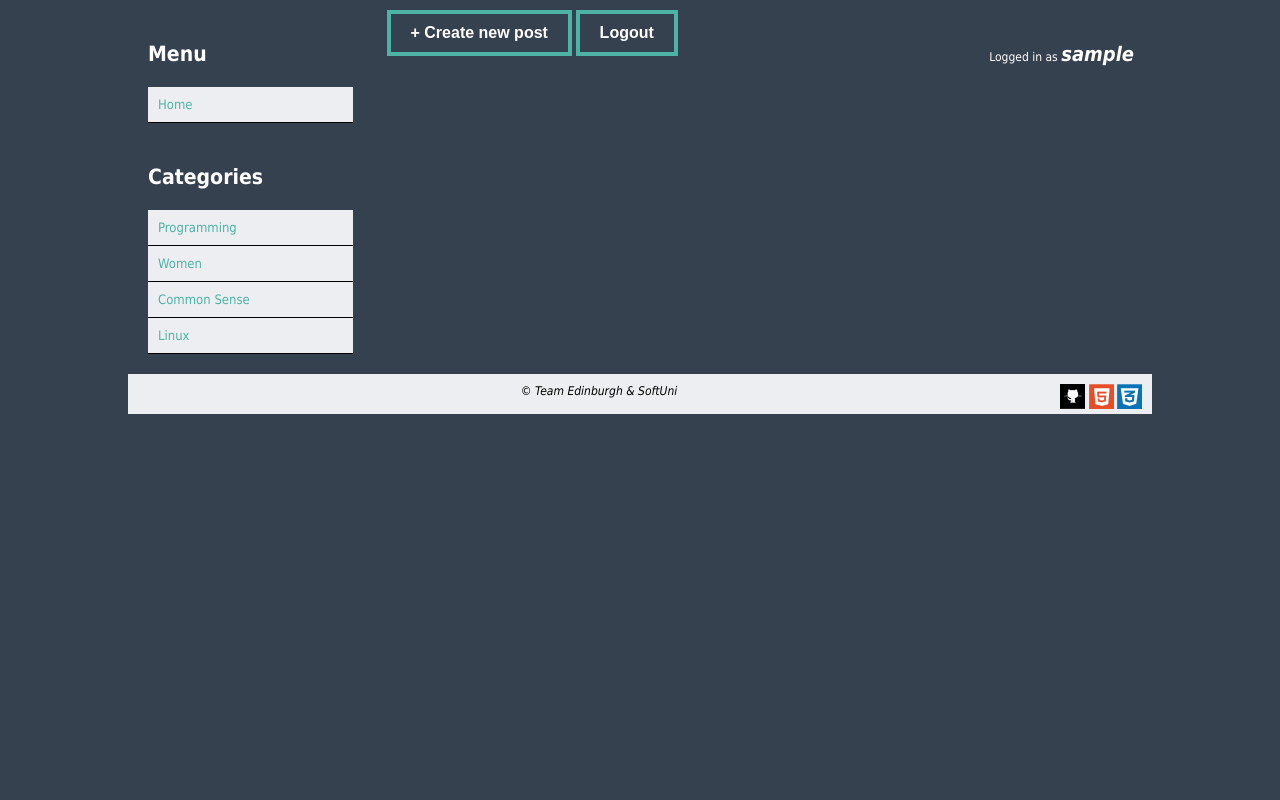
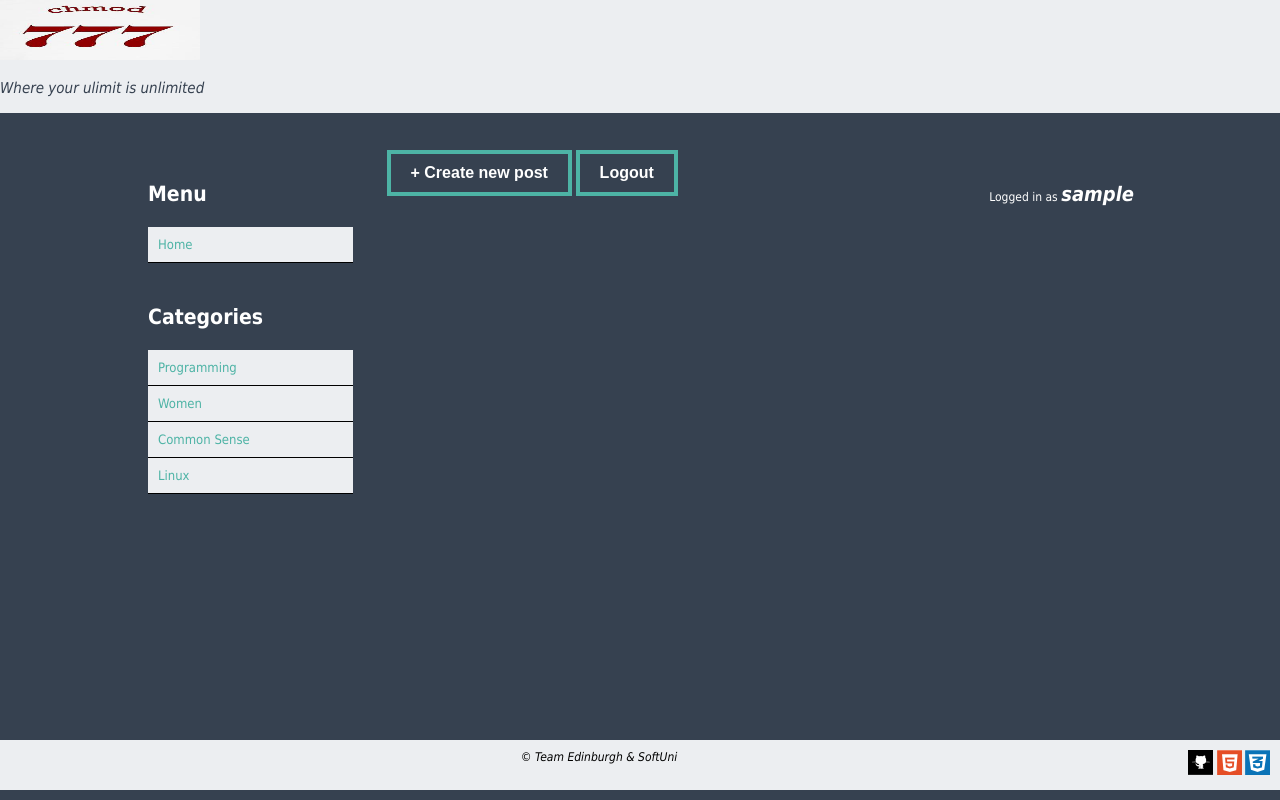
Before and after one commit to VasilJivkov/PHP-Basics-Teamwork-Project-Team-Edinburgh, a PHP site: page / in a window 1280 px wide. Run offline with PHP 8.4, Linux system fonts and the light colour scheme; the visitor is signed in with stand-in values (Sample User, id 1); data comes from the database, SQL or seed files in the repository; data that the repository does not hold is empty.

```diff
--- a/config/config.php
+++ b/config/config.php
@@ -3,7 +3,7 @@
 error_reporting( E_ALL );
 
 define( 'DB_USER', 'root' );
-define( 'DB_PASS', '' );
+define( 'DB_PASS', 'dragoman' );
 define( 'DB_NAME', 'forum' );
 define( 'DB_HOST', 'localhost' );
 
--- a/css/styles.css
+++ b/css/styles.css
@@ -56,6 +56,7 @@ textarea {
 #main-container {
 	width: 1024px;
 	margin: 0 auto;
+	margin-top: 100px; /*add by Nikola*/
 }
 
 #main-container > #left {
@@ -252,7 +253,7 @@ input[type="submit"] {
 
 
 
-
+/*footer by nikola*/
 footer div {
 	float: right;
 }
@@ -265,3 +266,34 @@ footer div img:hover {
 	opacity: 0.3;
 	border: 1px solid white;
 }
+footer {
+	position: fixed;
+	bottom: 10px;
+	left: 0;
+	right: 0;
+	height: 30px;
+}
+ /*header by nikola*/
+#mainHeader {
+	/*position: fixed;*/
+	top: 10px;
+	left: 0;
+	right: 0;
+	background-color: #ECEEF1;
+	height: 40px;
+	text-align: left;
+	color: #364150;
+	font-size: 15px;
+	font-style: italic;
+}
+#mainHeader img {
+height: 60px;
+width: 200px;
+}
+#mainHeader div{
+	top: 10px;
+	left: 0;
+	right: 0;
+	background-color: #ECEEF1;
+	padding-bottom: 1px;
+}
--- a/index.php
+++ b/index.php
@@ -13,6 +13,14 @@ require_once 'config/config.php';
     <script src="js/jquery-2.1.1.min.js"></script>
 </head>
 <body>
+<!-- add header -->
+<header id="mainHeader">
+<div>
+    <img src="./pics/777.jpg" alt="">
+    <p>Where your ulimit is unlimited</p>
+</div>
+</header>
+<!-- end add header -->
 <div id="main-container">
     <div id="left">
         <section>
```
Also changed, not shown: lib/header.php (added), pics/777.jpg (added).
